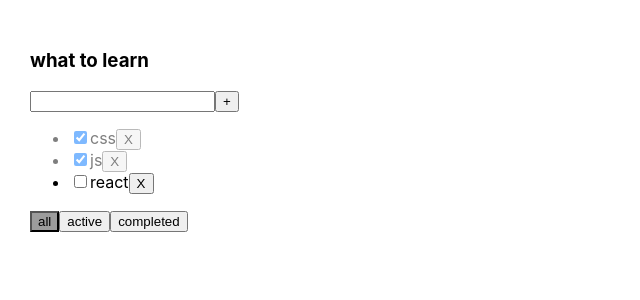
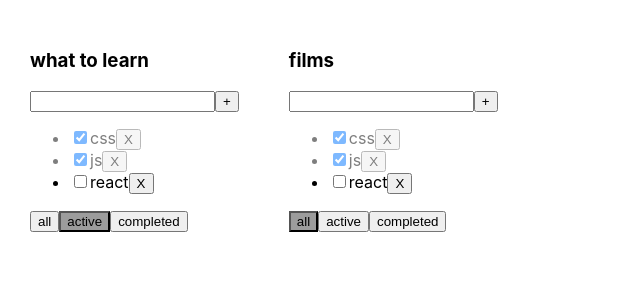
Before and after one commit to vovasobol1/project-react, a React (Create React App) app in the folder my-app/: page / in a window 1280 px wide. Shown: the top 300 px of the page, without its empty margins (0-640 px from the left). Built offline with nearby package versions, Linux system fonts and the light colour scheme.

Commit message:
теперь можно отрисовать несколько тудулистов и данные о каждом новом тудулисте хранятся в отдельном массиве

```diff
--- a/my-app/src/App.tsx
+++ b/my-app/src/App.tsx
@@ -4,14 +4,23 @@ import {TaskType, Todolist} from "./Todolist";
 import {v1} from "uuid";
 
 export type FilterValuesType = 'all' | 'completed' | 'active'  //тип значений для фильтрации чтобы в качестве фильтра не была любая строка
+type todoListType = {
+    id : string
+    title:string
+    filter : FilterValuesType
+}
 
 function App() {
 
+    //локальный state в котором хранятся все дела в виде обьектов
+    //когда вызывается фунцкия setTasks с новым массивом tasks state обновится и
+    //компонента перересуется
     let [tasks, setTasks] = useState<Array<TaskType>>([
         {id: v1(), title: 'css', isDone: true},
         {id: v1(), title: 'js', isDone: true},
         {id: v1(), title: 'react', isDone: false}
     ])
+    //локальный state в которм хранится фильтр для каждого туду листа
     let [filter, setFilter] = useState<FilterValuesType>("all")
 
     function changeFilter(value: FilterValuesType) {
@@ -55,18 +64,31 @@ function App() {
         TasksForTodolist = tasks.filter(task => task.isDone === false)
     }
 
+
+    let todoLists:Array<todoListType> = [
+        {id:v1() , title : "what to learn" , filter: 'active'} ,
+        {id:v1() , title : "films" , filter: 'all'} ,
+    ]
+
     return (
         <div className="App">
+            {
+
+                todoLists.map(todoList=>{
+                    return (
                         <Todolist
-                title="what to learn" //передаем заголовок туду листа
+                            title= {todoList.title} //передаем заголовок туду листа
                             tasks={TasksForTodolist}         //передаем массив дел
                             deleteTask={deleteTask} //передаем функцию удаления одного дела
                             changeFilter={changeFilter} //передаем функцию которая менеят фильтры
                             addTask={addTask} // передаем фунцкию которая добавляет новое дело
                             changeCheckBoxStatus={changeCheckBoxStatus} //передаем фунцкию которая которая меняет статус чекбокса
-                filter={filter}
+                            filter={todoList.filter}
                         />
+                    )
+                })
 
+            }
         </div>
     );
 }
--- a/my-app/src/Todolist.tsx
+++ b/my-app/src/Todolist.tsx
@@ -23,14 +23,15 @@ type PropsType = {
 export function Todolist(props: PropsType) {
     const [newTaskTitle, setNewTaskTitle] = useState('')
     const [error, setError] = useState<string | null>(null)
+
     const onChangeHandler = (event: ChangeEvent<HTMLInputElement>) => {
         //убираем сообщение об ошибке
         setError(null)
         //фунцкия которая вызывается при нажатии изменениии инпута
         setNewTaskTitle(event.currentTarget.value)
     }
-    //тут не должен стоять тип any (надо потом исправить)
     const onKeyPressHandler = (event: any) => {
+        //тут не должен стоять тип any (надо потом исправить)
         if (event.code === 'Enter') {
             props.addTask(newTaskTitle)
             setNewTaskTitle('') //очищаем инпут
@@ -56,7 +57,6 @@ export function Todolist(props: PropsType) {
     const onCompletedHandler = () => {
         props.changeFilter('completed')
     }
-
 
     return (
         <div>
```
Lines whose indentation alone changed are shown as unchanged.
